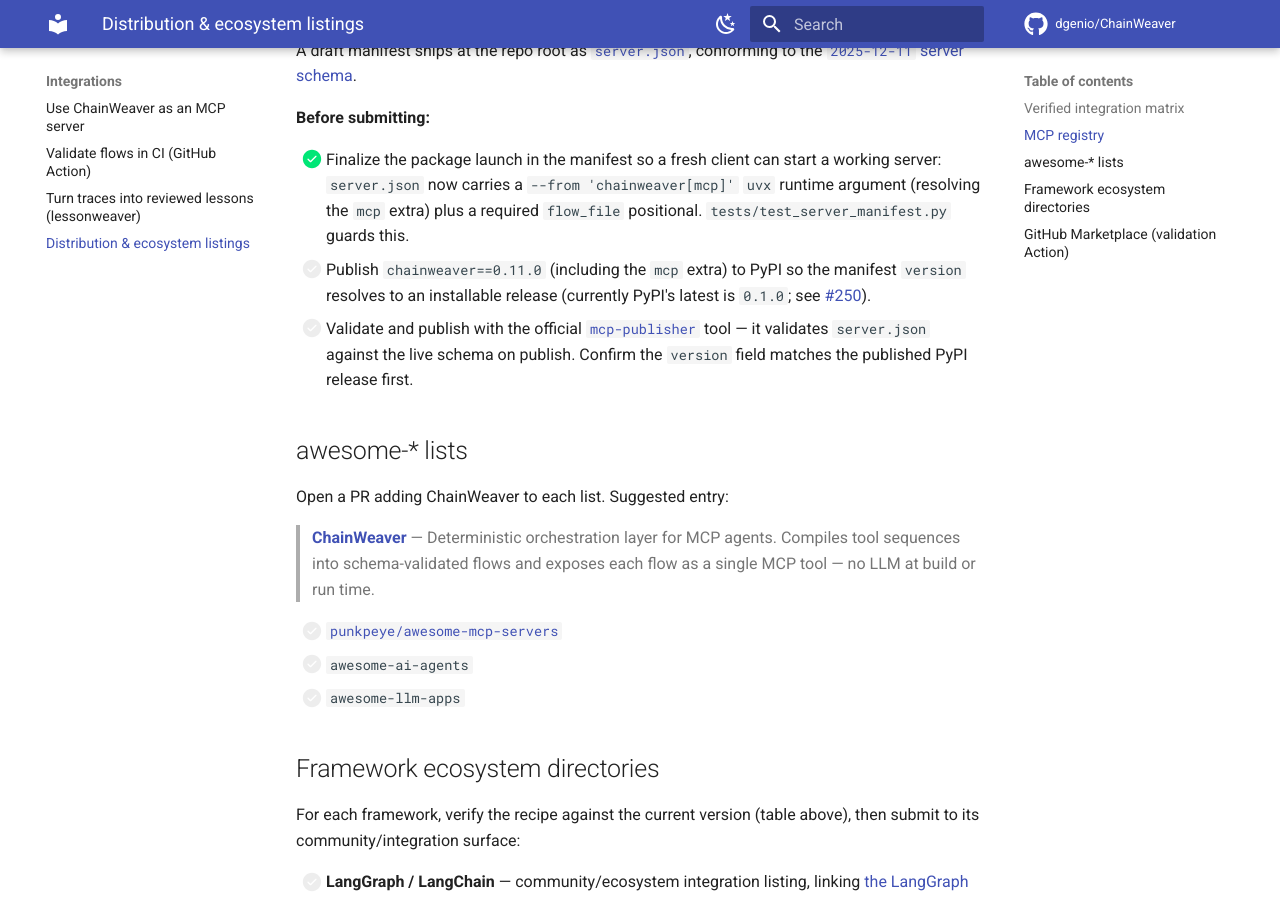
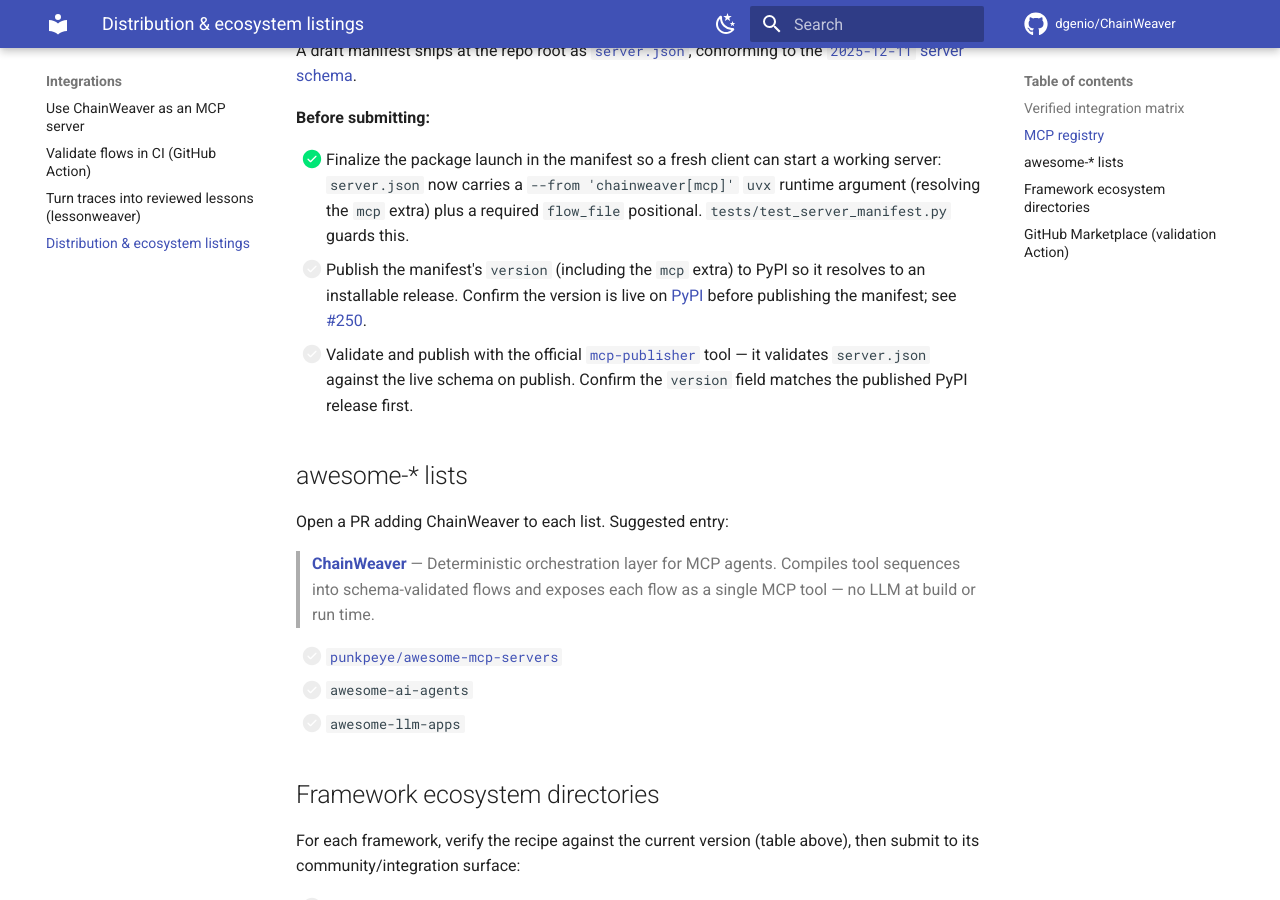
Before and after one commit to dgenio/ChainWeaver, an MkDocs documentation site: the page built from docs/distribution.md, in a window 1280 px wide and 900 px high, scrolled down 1001 px. Built offline with MkDocs 1.6.1 and Material for MkDocs 9.7.7, drawn with Linux system fonts in a browser that asks for light colours; comment, search, counter and statistics services are not loaded.

Commit message:
docs(distribution): verify PyPI availability instead of hard-coding a version
Address PR review: the checklist hard-coded PyPI's latest as 0.1.0, which is
time-sensitive and conflicts with the 0.11.0 publish goal. Reword to point the
reader at the live PyPI page to confirm the release before publishing.

```diff
--- a/docs/distribution.md
+++ b/docs/distribution.md
@@ -41,9 +41,10 @@ conforming to the
       working server: `server.json` now carries a `--from 'chainweaver[mcp]'`
       `uvx` runtime argument (resolving the `mcp` extra) plus a required
       `flow_file` positional. `tests/test_server_manifest.py` guards this.
-- [ ] Publish `chainweaver==0.11.0` (including the `mcp` extra) to PyPI so the
-      manifest `version` resolves to an installable release (currently PyPI's
-      latest is `0.1.0`; see [#250](https://github.com/dgenio/ChainWeaver/issues/250)).
+- [ ] Publish the manifest's `version` (including the `mcp` extra) to PyPI so it
+      resolves to an installable release. Confirm the version is live on
+      [PyPI](https://pypi.org/project/chainweaver/) before publishing the
+      manifest; see [#250](https://github.com/dgenio/ChainWeaver/issues/250).
 - [ ] Validate and publish with the official
       [`mcp-publisher`](https://github.com/modelcontextprotocol/registry) tool —
       it validates `server.json` against the live schema on publish. Confirm the
```
